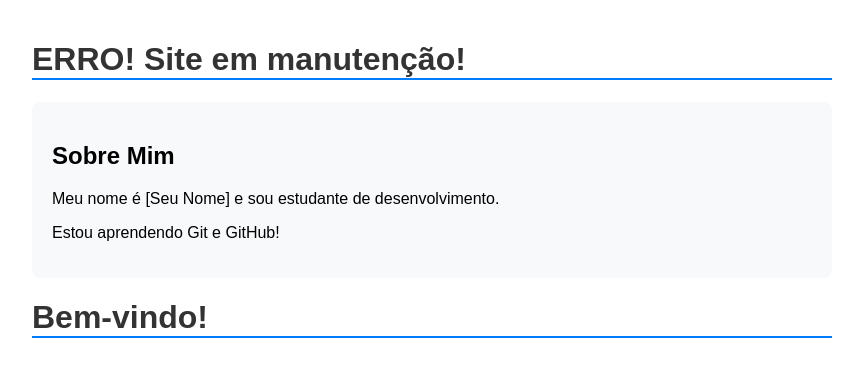
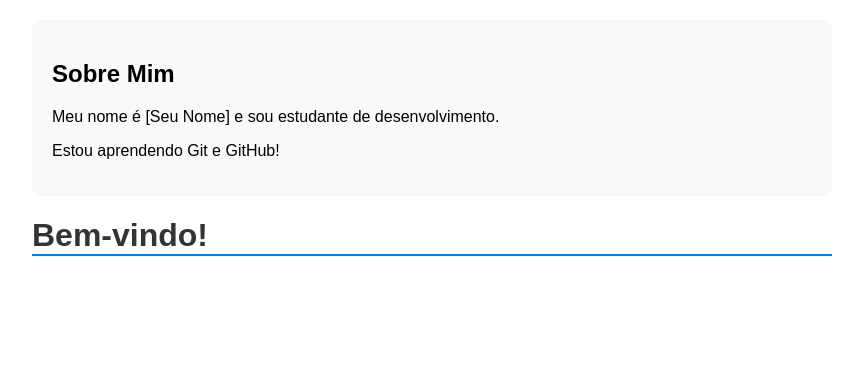
Before and after one commit to prof-tycolima/minha-pagina-pessoal, a plain HTML site: page index.html in a window 1280 px wide. Shown: the whole page, without its empty margins (208-1071 px from the left). Drawn offline with Linux system fonts and the light colour scheme.

Commit message:
Revert "fix: página temporária de manutenção"
This reverts commit d2133db0d8db43f18b5fb02b16ddae62e3268095.

```diff
--- a/index.html
+++ b/index.html
@@ -6,8 +6,6 @@
   <title>Minha Página</title>
 </head>
 <body>
-  <h1>ERRO! Site em manutenção!</h1>
-</body>
   <section id="sobre">
   <h2>Sobre Mim</h2>
   <p>Meu nome é [Seu Nome] e sou estudante de desenvolvimento.</p>
```
